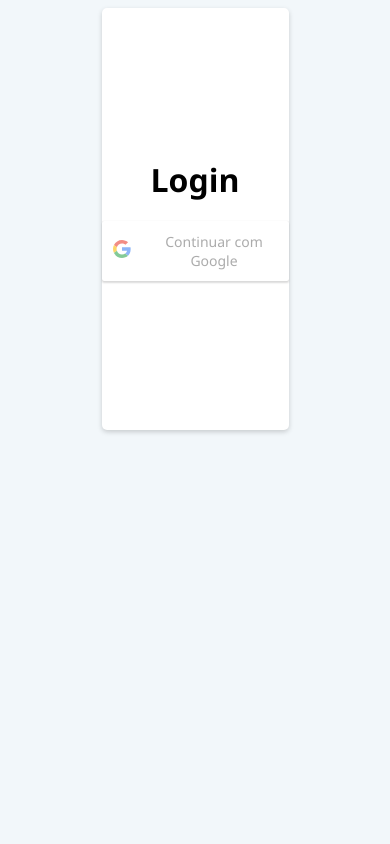
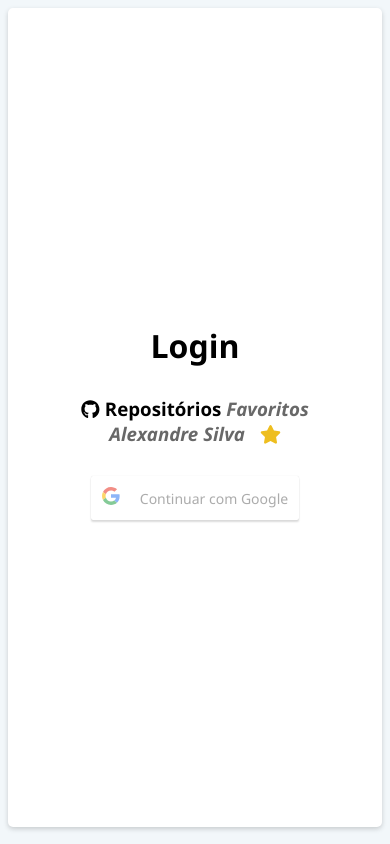
Before and after one commit to asr-alexandresilva/githooks, a React (Create React App) app: page /login in a window 390 px wide. Built offline with nearby package versions, Linux system fonts and the light colour scheme.

Commit message:
Aplicando ajustes de responsividade

```diff
--- a/src/pages/Login/index.js
+++ b/src/pages/Login/index.js
@@ -2,6 +2,10 @@ import React, { useState, useEffect } from 'react';
 import * as S from './styles';
 import GoogleLogin from 'react-google-login';
 import { useHistory } from "react-router-dom";
+
+import { FontAwesomeIcon } from '@fortawesome/react-fontawesome';
+import { faStar } from '@fortawesome/free-solid-svg-icons';
+import { faGithub } from '@fortawesome/free-brands-svg-icons'
 
 function Login() {
     const [userLogin, setUserLogin] = useState({ name: '', email: '', imageUrl: '', isLoggedIn: false });
@@ -38,7 +42,8 @@ function Login() {
     return (
         <S.Container>
             <div className="contentLogin">
-            <h1 className="title">Login</h1>
+                <h1 className="title">Login</h1>
+                <h3 className="subTitle"><FontAwesomeIcon icon={faGithub} /> Repositórios <span>Favoritos Alexandre Silva <FontAwesomeIcon className="iconFavorite" icon={faStar} /></span></h3>
                 <GoogleLogin
                     clientId="566573102654-q64ko73loqd4c9q60vsgl64f9rmeucg7.apps.googleusercontent.com"
                     buttonText="Continuar com Google"
--- a/src/pages/Login/styles.js
+++ b/src/pages/Login/styles.js
@@ -1,8 +1,9 @@
 import styled from 'styled-components';
 
 export const Container = styled.div`
+
     width: 50%;
-    min-height: 50vh;
+    min-height: 97vh;
     margin: auto;
     background-color: #FFFFFF;
     display: flex;
@@ -13,8 +14,23 @@ export const Container = styled.div`
 
     .title{
         text-align: center;
-        margin: 20px;
-        margin-top: 0;
+        margin: 10px;
+    }
+
+    .subTitle{
+        margin-bottom: 30px;
+        width: 80%;
+        text-align: center;
+    }
+
+    .subTitle span{
+        color: #686868;
+        font-style: italic;
+    }
+
+    .iconFavorite{
+        color: #EEBE1F;
+        margin-left: 10px;
     }
 
     .contentLogin{
@@ -23,4 +39,8 @@ export const Container = styled.div`
         align-items: center;
         flex-direction: column;
     }
+
+    @media(max-width: 768px) {
+        width: 100%;
+    }
 `
```
